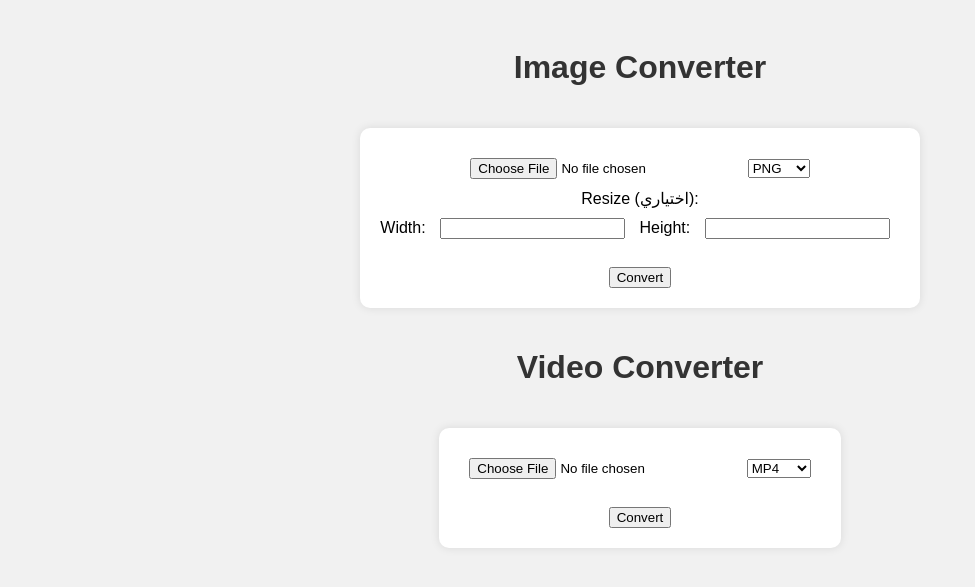
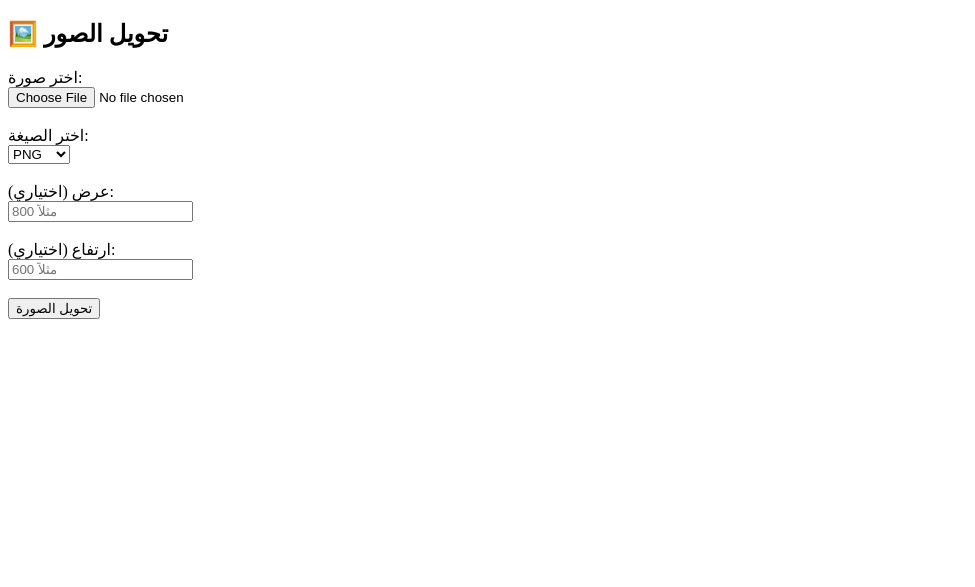
Before and after one commit to Ahmed-GaMz/Media-Converter2, a Flask app: page / in a window 1280 px wide. Shown: the top 587 px of the page, without its empty margins (0-975 px from the left). Run offline with Flask 3, Linux system fonts and the light colour scheme.

Commit message:
Update index.html

```diff
--- a/templates/index.html
+++ b/templates/index.html
@@ -1,58 +1,31 @@
 <!DOCTYPE html>
-<html lang="en">
+<html>
 <head>
-    <meta charset="UTF-8">
-    <title>Media Converter</title>
-    <style>
-        body {
-            font-family: Arial, sans-serif;
-            background: #f1f1f1;
-            text-align: center;
-            padding: 20px;
-        }
-        h1 {
-            color: #333;
-        }
-        form {
-            background: #fff;
-            padding: 20px;
-            margin: 20px auto;
-            display: inline-block;
-            border-radius: 10px;
-            box-shadow: 0 0 10px rgba(0,0,0,0.1);
-        }
-        input, select {
-            margin: 10px;
-        }
-    </style>
+    <title>Image Converter</title>
 </head>
 <body>
-    <h1>Image Converter</h1>
+    <h2>🖼️ تحويل الصور</h2>
     <form action="/convert_image" method="post" enctype="multipart/form-data">
-        <input type="file" name="image">
+        <label>اختر صورة:</label><br>
+        <input type="file" name="image" required><br><br>
+
+        <label>اختر الصيغة:</label><br>
         <select name="format">
             <option value="png">PNG</option>
             <option value="jpeg">JPEG</option>
             <option value="webp">WEBP</option>
-        </select>
-        <br>
-        <label>Resize (اختياري):</label><br>
-        Width: <input type="number" name="width" min="1">
-        Height: <input type="number" name="height" min="1">
-        <br><br>
-        <button type="submit">Convert</button>
-    </form>
+            <option value="bmp">BMP</option>
+            <option value="tiff">TIFF</option>
+            <option value="gif">GIF</option>
+        </select><br><br>
 
-    <h1>Video Converter</h1>
-    <form action="/convert_video" method="post" enctype="multipart/form-data">
-        <input type="file" name="video">
-        <select name="format">
-            <option value="mp4">MP4</option>
-            <option value="webm">WEBM</option>
-            <option value="avi">AVI</option>
-        </select>
-        <br><br>
-        <button type="submit">Convert</button>
+        <label>عرض (اختياري):</label><br>
+        <input type="number" name="width" placeholder="مثلاً 800"><br><br>
+
+        <label>ارتفاع (اختياري):</label><br>
+        <input type="number" name="height" placeholder="مثلاً 600"><br><br>
+
+        <button type="submit">تحويل الصورة</button>
     </form>
 </body>
 </html>
```
